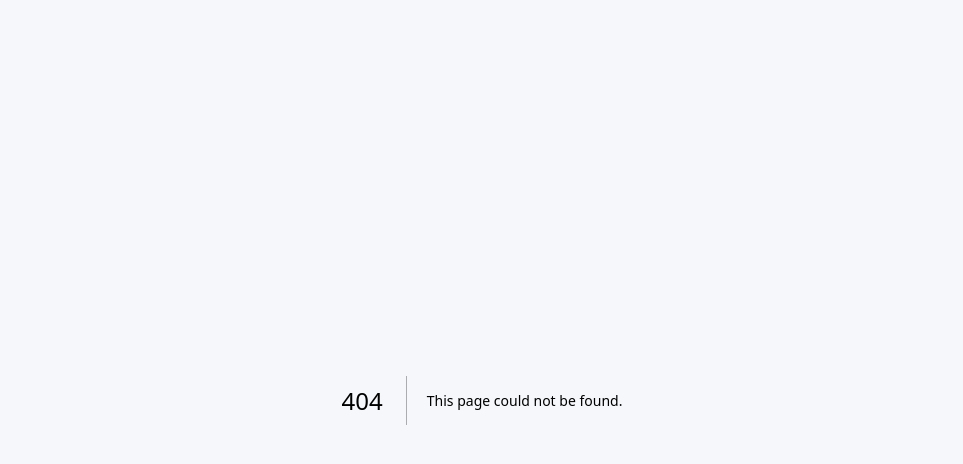
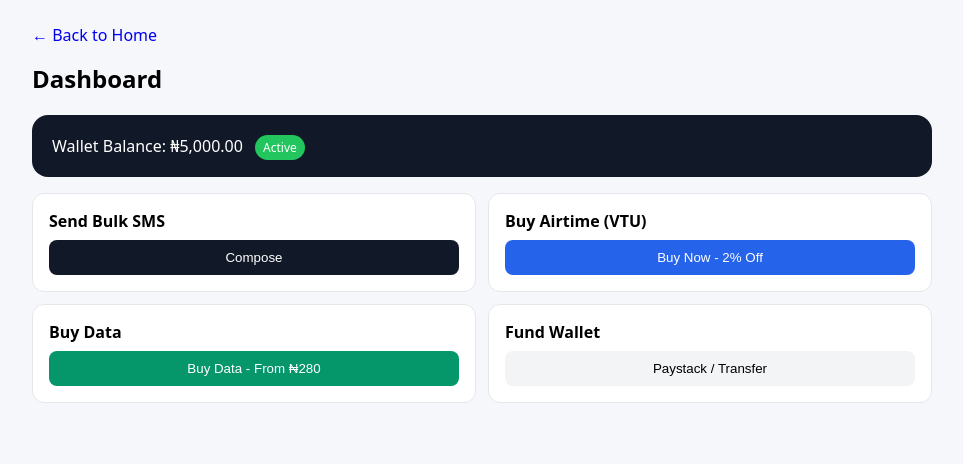
Before and after one commit to perrynobsmsdeliver/perrynobesms, a Next.js app: page /dashboard in a window 1280 px wide. Before the commit this address had no page. Shown: the top 464 px of the page, without its empty margins (158-1121 px from the left). Built offline with nearby package versions, Linux system fonts and the light colour scheme.

Commit message:
Create Dashboard component with wallet features

```diff
--- /dev/null
+++ b/app/dashboard/page.tsx
@@ -0,0 +1,18 @@
+"use client";
+export default function Dashboard(){
+  return (
+    <div style={{padding:24, maxWidth:900, margin:'0 auto', fontFamily:'system-ui'}}>
+      <a href="/" style={{textDecoration:'none'}}>← Back to Home</a>
+      <h2 style={{marginTop:16}}>Dashboard</h2>
+      <div style={{background:'#111827', color:'white', padding:20, borderRadius:16, marginTop:12}}>
+        Wallet Balance: ₦5,000.00 <span style={{background:'#22c55e', padding:'4px 8px', borderRadius:20, fontSize:12, marginLeft:8}}>Active</span>
+      </div>
+      <div style={{display:'grid', gridTemplateColumns:'1fr 1fr', gap:12, marginTop:16}}>
+        <div style={{background:'white', padding:16, borderRadius:12, border:'1px solid #e5e7eb'}}><b>Send Bulk SMS</b><br/><button style={{marginTop:8, width:'100%', padding:10, background:'#111827', color:'white', border:0, borderRadius:8}}>Compose</button></div>
+        <div style={{background:'white', padding:16, borderRadius:12, border:'1px solid #e5e7eb'}}><b>Buy Airtime (VTU)</b><br/><button style={{marginTop:8, width:'100%', padding:10, background:'#2563eb', color:'white', border:0, borderRadius:8}}>Buy Now - 2% Off</button></div>
+        <div style={{background:'white', padding:16, borderRadius:12, border:'1px solid #e5e7eb'}}><b>Buy Data</b><br/><button style={{marginTop:8, width:'100%', padding:10, background:'#059669', color:'white', border:0, borderRadius:8}}>Buy Data - From ₦280</button></div>
+        <div style={{background:'white', padding:16, borderRadius:12, border:'1px solid #e5e7eb'}}><b>Fund Wallet</b><br/><button style={{marginTop:8, width:'100%', padding:10, background:'#f3f4f6', border:0, borderRadius:8}}>Paystack / Transfer</button></div>
+      </div>
+    </div>
+  )
+}
```
